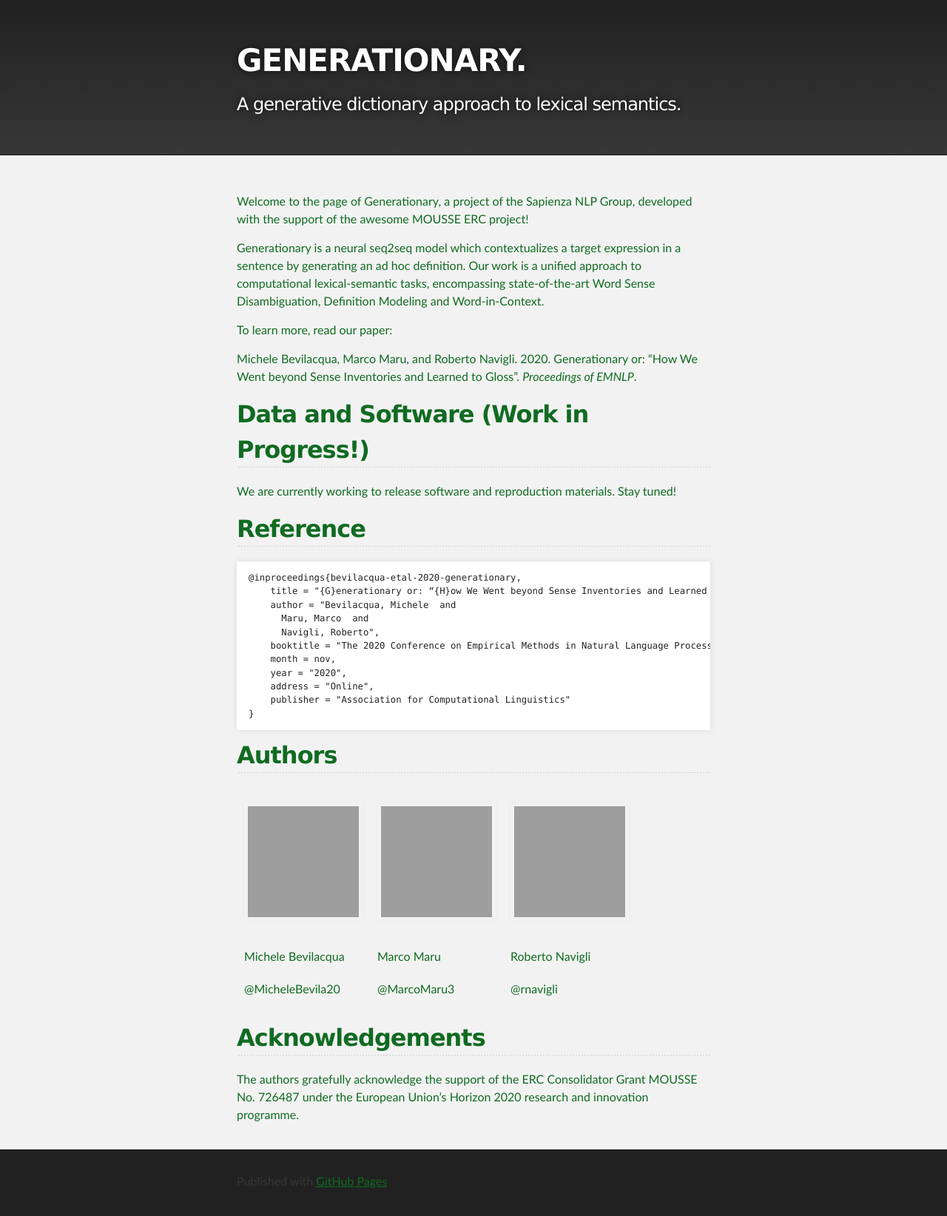
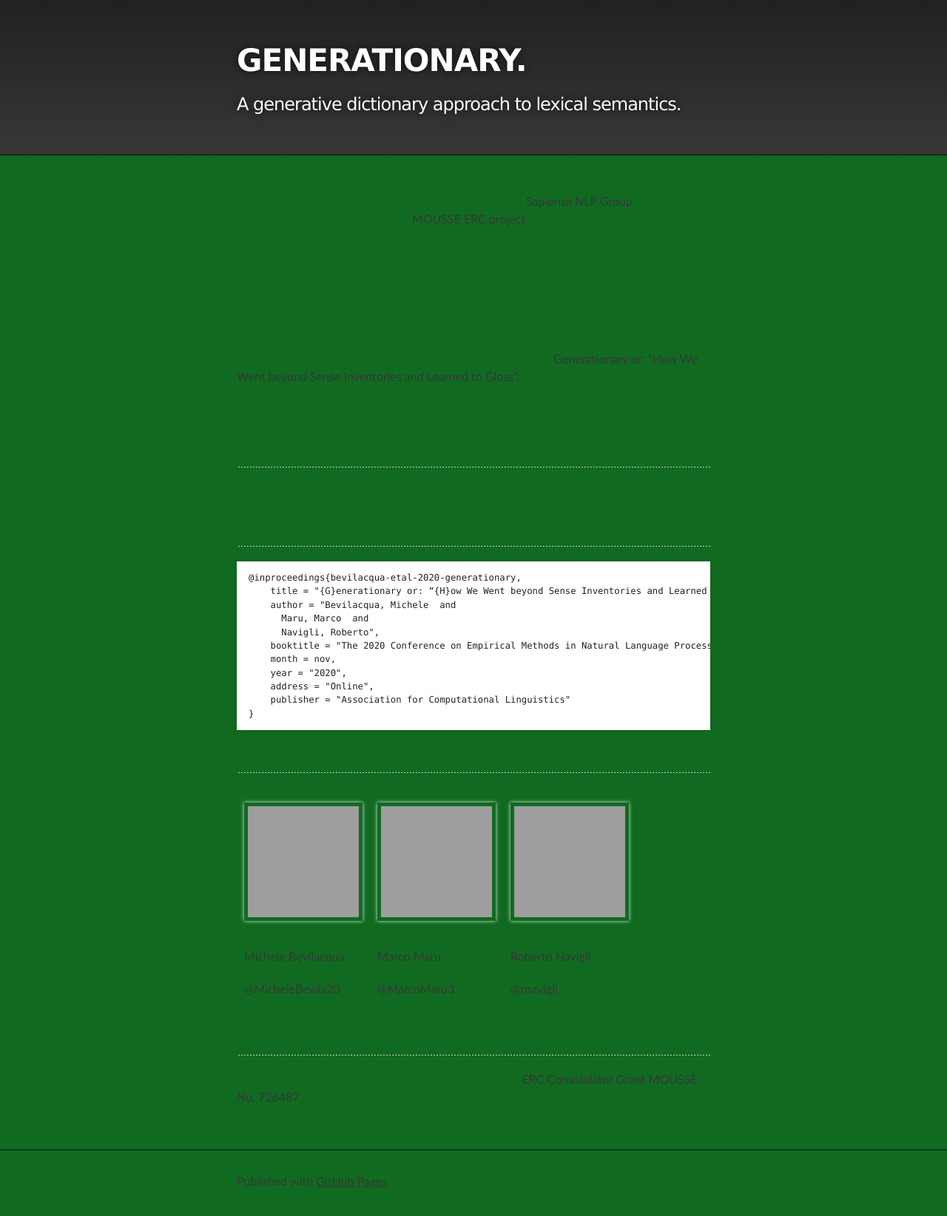
Before and after one commit to mbevila/generationary_web, a Jekyll site: the page built from index.md, in a window 1280 px wide. Shown: the whole page at 74% size. Built offline with Jekyll 4.4.1, drawn with Linux system fonts in a browser that asks for light colours; grey boxes are pictures that could not be loaded.

Commit message:
Update jekyll-theme-slate.scss

```diff
--- a/_sass/jekyll-theme-slate.scss
+++ b/_sass/jekyll-theme-slate.scss
@@ -98,7 +98,7 @@ footer p {
 
 a {
   text-decoration: none;
-  color: #106B21;
+  color: #373737;
   text-shadow: none;
 
   transition: color 0.5s ease;
@@ -118,7 +118,7 @@ a:hover, a:focus {
 }
 
 footer a {
-  color: #106B21;
+  color: #373737;
   text-decoration: underline;
 }
 
@@ -247,7 +247,7 @@ td {
  }
 
 form {
-  background: #106B21;
+  background: #373737;
   padding: 20px;
 }
 
@@ -350,7 +350,7 @@ Full-Width Styles
 }
 
 #main_content_wrap {
-  background: #f2f2f2;
+  background: #106B21;
   border-top: 1px solid #111;
   border-bottom: 1px solid #111;
 }
@@ -360,7 +360,7 @@ Full-Width Styles
 }
 
 #footer_wrap {
-  background: #212121;
+  background: #106B21;
 }
 
 
```
